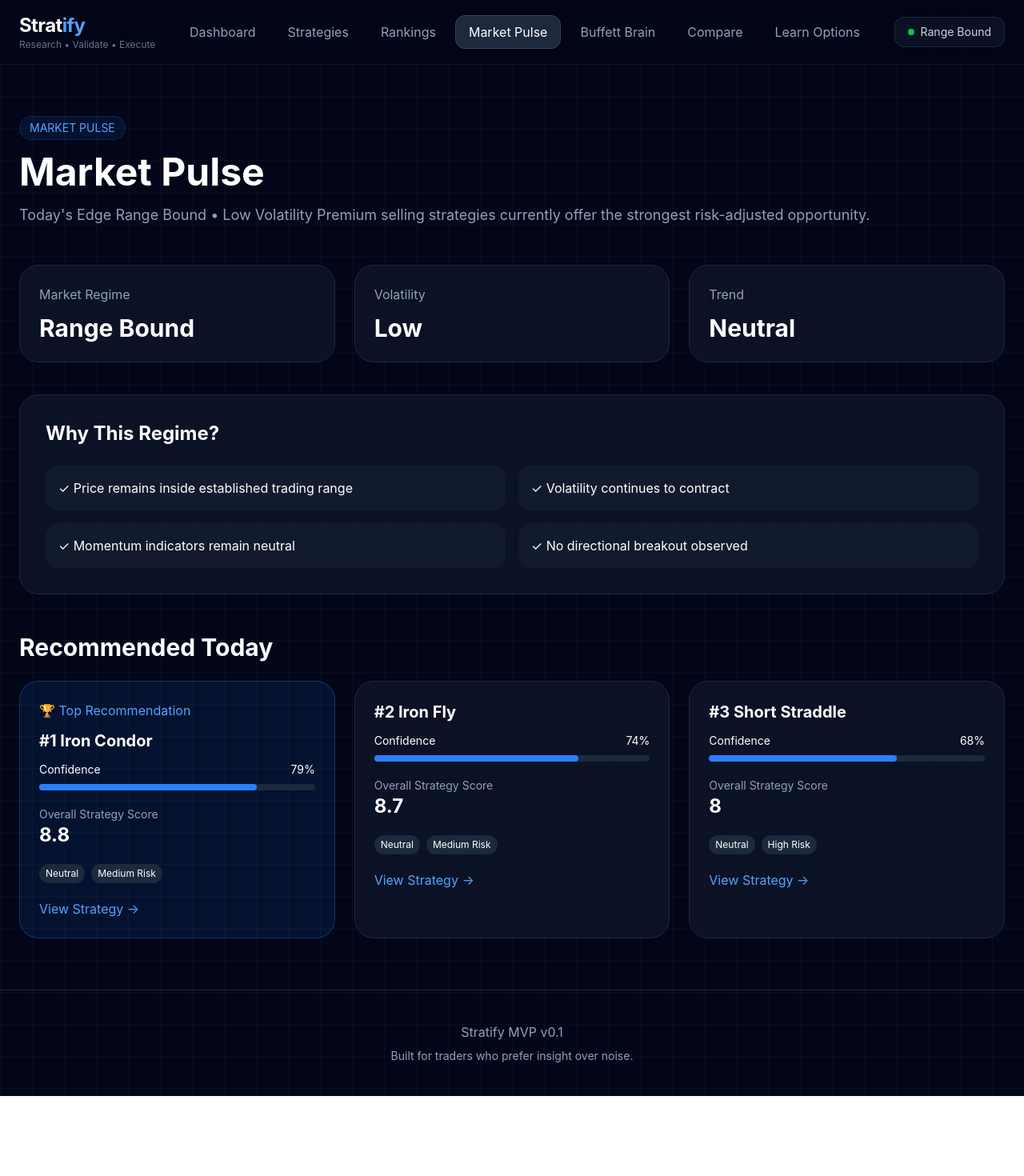
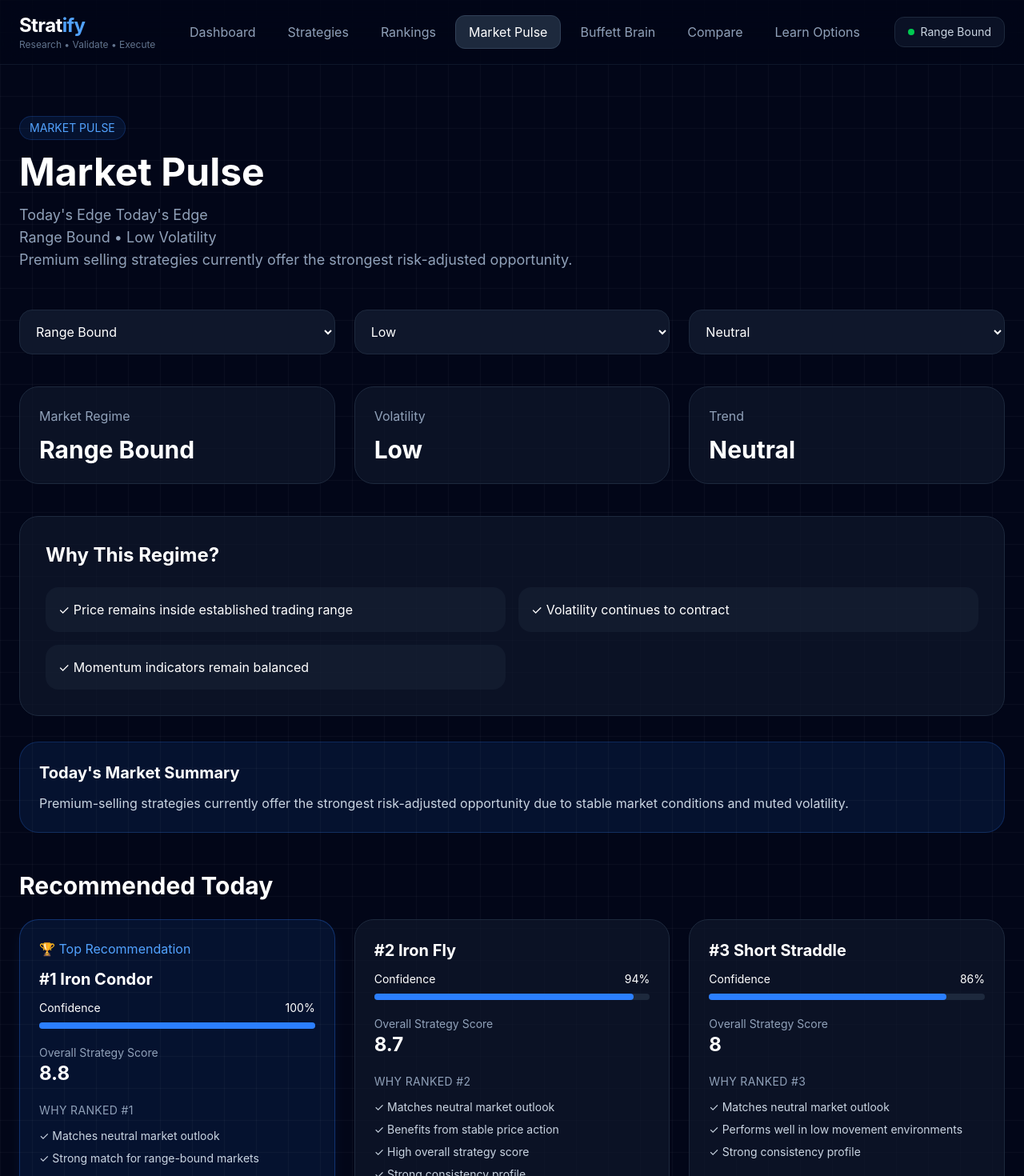
Before and after one commit to prajwaldhebe024-gif/stratify, a React (Vite) app: page /market-pulse in a window 1280 px wide. Shown: the top 1470 px of the page at 80% size. Before the commit the page ends 1370 px from the top, so only its background shows below. Built offline with nearby package versions, Linux system fonts and the light colour scheme.

Commit message:
MarketPulse V2 Completed

```diff
--- a/src/pages/MarketPulse.tsx
+++ b/src/pages/MarketPulse.tsx
@@ -2,14 +2,43 @@ import { marketPulse } from "../data/marketPulse";
 import ConfidenceBar from "../components/ConfidenceBar";
 import { Link } from "react-router-dom";
 import { getRecommendations } from "../utils/recommendationEngine";
+import { useState } from "react";
+import { generateMarketSummary } from "../utils/marketSummary";
+import { getRegimeReasons } from "../utils/regimeReasons";
+
 
 function MarketPulse() {
 
+    const [regime, setRegime] =
+    useState("Range Bound");
+
+    const [volatility, setVolatility] =
+    useState("Low");
+
+    const [trend, setTrend] =
+    useState("Neutral");
+
     const recommendations =
-        getRecommendations(
-        marketPulse.regime,
-        marketPulse.volatility,
-        marketPulse.trend
+    getRecommendations(
+        regime,
+        volatility,
+        trend
+    );
+
+    const maxScore = recommendations[0]?.finalScore ?? 1;
+
+    const regimeReasons =
+    getRegimeReasons(
+        regime,
+        volatility,
+        trend
+    );
+
+    const marketSummary =
+    generateMarketSummary(
+        regime,
+        volatility,
+        trend
     );
 
   return (
@@ -43,13 +72,76 @@ function MarketPulse() {
         <p className="text-slate-400 mt-4 text-lg">
             Today's Edge
 
-            Range Bound • Low Volatility
+            Today's Edge
+
+            <br/>
+            {regime}
+            {" • "}
+            {volatility}
+            {" Volatility"}
+            <br/>
 
             Premium selling strategies currently
             offer the strongest risk-adjusted opportunity.
         </p>
 
       </div>
+
+      <div className="grid md:grid-cols-3 gap-6 mb-10">
+
+        <select
+            value={regime}
+            onChange={(e) =>
+            setRegime(e.target.value)
+            }
+            className="
+            bg-slate-900
+            border
+            border-slate-800
+            rounded-2xl
+            p-4
+            "
+        >
+            <option>Range Bound</option>
+            <option>Trending</option>
+        </select>
+
+        <select
+            value={volatility}
+            onChange={(e) =>
+            setVolatility(e.target.value)
+            }
+            className="
+            bg-slate-900
+            border
+            border-slate-800
+            rounded-2xl
+            p-4
+            "
+        >
+            <option>Low</option>
+            <option>High</option>
+        </select>
+
+        <select
+            value={trend}
+            onChange={(e) =>
+            setTrend(e.target.value)
+            }
+            className="
+            bg-slate-900
+            border
+            border-slate-800
+            rounded-2xl
+            p-4
+            "
+        >
+            <option>Bullish</option>
+            <option>Bearish</option>
+            <option>Neutral</option>
+        </select>
+
+        </div>
 
       {/* Market Snapshot */}
 
@@ -71,7 +163,7 @@ function MarketPulse() {
           </h3>
 
           <p className="text-3xl font-bold mt-3">
-            Range Bound
+            {regime}
           </p>
         </div>
 
@@ -91,7 +183,7 @@ function MarketPulse() {
           </h3>
 
           <p className="text-3xl font-bold mt-3">
-            Low
+            {volatility}
           </p>
         </div>
 
@@ -111,7 +203,7 @@ function MarketPulse() {
           </h3>
 
           <p className="text-3xl font-bold mt-3">
-            Neutral
+            {trend}
           </p>
         </div>
 
@@ -136,7 +228,7 @@ function MarketPulse() {
 
         <div className="grid md:grid-cols-2 gap-4 mt-6">
 
-            {marketPulse.regimeReasons.map(
+            {regimeReasons.map(
             (reason) => (
                 <div
                 key={reason}
@@ -153,6 +245,29 @@ function MarketPulse() {
 
         </div>
         </div>
+
+        <div
+            className="
+                mt-8
+
+                bg-blue-500/10
+
+                border
+                border-blue-500/20
+
+                rounded-3xl
+
+                p-6
+            "
+            >
+            <h2 className="text-xl font-bold">
+                Today's Market Summary
+            </h2>
+
+            <p className="text-slate-300 mt-3">
+                {marketSummary}
+            </p>
+            </div>
 
       {/* Recommendations */}
 
@@ -176,7 +291,6 @@ function MarketPulse() {
                 className={`
                 p-6
                 rounded-3xl
-
                 border
 
                 transition-all
@@ -186,6 +300,8 @@ function MarketPulse() {
                     ? `
                         bg-blue-500/10
                         border-blue-500/30
+                        shadow-lg
+                        shadow-blue-500/10
                     `
                     : `
                         bg-slate-900/70
@@ -206,15 +322,14 @@ function MarketPulse() {
                 </h3>
 
                 <ConfidenceBar
-                value={Math.min(
-                    Math.round(
-                    recommendation.finalScore
-                    ),
+                value={Math.round(
+                (recommendation.finalScore /
+                    maxScore) *
                     100
                 )}
                 />
 
-                <div className="mt-5">
+               <div className="mt-5">
 
                 <p className="text-slate-400 text-sm">
                     Overall Strategy Score
@@ -223,6 +338,42 @@ function MarketPulse() {
                 <p className="text-2xl font-bold">
                     {strategy.score}
                 </p>
+
+                </div>
+
+                <div className="mt-5">
+
+                <p
+                    className="
+                    text-sm
+                    uppercase
+                    tracking-wide
+
+                    text-slate-400
+
+                    mb-3
+                    "
+                >
+                    Why Ranked #{index + 1}
+                </p>
+
+                <div className="space-y-2">
+
+                    {recommendation.rankingReasons.map(
+                    (reason) => (
+                        <div
+                        key={reason}
+                        className="
+                            text-sm
+                            text-slate-300
+                        "
+                        >
+                        ✓ {reason}
+                        </div>
+                    )
+                    )}
+
+                </div>
 
                 </div>
 
--- /dev/null
+++ b/src/utils/marketSummary.ts
@@ -0,0 +1,55 @@
+export function generateMarketSummary(
+  regime: string,
+  volatility: string,
+  trend: string
+) {
+
+  if (
+    regime === "Range Bound" &&
+    volatility === "Low"
+  ) {
+    return `
+        Premium-selling strategies currently
+        offer the strongest risk-adjusted
+        opportunity due to stable market
+        conditions and muted volatility.
+        `;
+  }
+
+  if (
+    trend === "Bullish"
+  ) {
+    return `
+        Bullish market conditions favor
+        directional strategies capable of
+        participating in upside momentum.
+        `;
+  }
+
+  if (
+    trend === "Bearish"
+  ) {
+    return `
+        Bearish conditions favor defensive
+        and downside-focused strategies with
+        defined risk characteristics.
+        `;
+  }
+
+  if (
+    volatility === "High"
+  ) {
+    return `
+        Elevated volatility creates
+        opportunities for volatility-based
+        strategies that benefit from large
+        price movements.
+        `;
+  }
+
+  return `
+    Current market conditions support a
+    balanced approach with emphasis on
+    risk management and adaptability.
+    `;
+}
--- a/src/utils/recommendationEngine.ts
+++ b/src/utils/recommendationEngine.ts
@@ -11,12 +11,18 @@ export function getRecommendations(
 
       let score = 0;
 
+      const rankingReasons: string[] = [];
+
       // Outlook Match
 
       if (
         strategy.marketOutlook === trend
       ) {
         score += 30;
+
+        rankingReasons.push(
+          `Matches ${trend.toLowerCase()} market outlook`
+        );
       }
 
       // Range Bound Logic
@@ -27,15 +33,33 @@ export function getRecommendations(
 
         if (
           strategy.name === "Iron Condor"
-        ) score += 40;
+        ) {
+          score += 40;
+
+          rankingReasons.push(
+            "Strong match for range-bound markets"
+          );
+        }
 
         if (
           strategy.name === "Iron Fly"
-        ) score += 35;
+        ) {
+          score += 35;
+
+          rankingReasons.push(
+            "Benefits from stable price action"
+          );
+        }
 
         if (
           strategy.name === "Short Straddle"
-        ) score += 30;
+        ) {
+          score += 30;
+
+          rankingReasons.push(
+            "Performs well in low movement environments"
+          );
+        }
       }
 
       // Bullish Logic
@@ -46,16 +70,34 @@ export function getRecommendations(
 
         if (
           strategy.name === "Bull Put Spread"
-        ) score += 40;
+        ) {
+          score += 40;
+
+          rankingReasons.push(
+            "High probability bullish income strategy"
+          );
+        }
 
         if (
           strategy.name === "Bull Call Spread"
-        ) score += 35;
+        ) {
+          score += 35;
+
+          rankingReasons.push(
+            "Defined-risk bullish strategy"
+          );
+        }
 
         if (
           strategy.name ===
           "Stratify Momentum Engine"
-        ) score += 30;
+        ) {
+          score += 30;
+
+          rankingReasons.push(
+            "Captures strong bullish momentum"
+          );
+        }
       }
 
       // Bearish Logic
@@ -66,11 +108,23 @@ export function getRecommendations(
 
         if (
           strategy.name === "Bear Put Spread"
-        ) score += 40;
+        ) {
+          score += 40;
+
+          rankingReasons.push(
+            "Defined-risk bearish strategy"
+          );
+        }
 
         if (
           strategy.name === "Bear Call Spread"
-        ) score += 35;
+        ) {
+          score += 35;
+
+          rankingReasons.push(
+            "Benefits from downside pressure"
+          );
+        }
       }
 
       // High Volatility
@@ -81,17 +135,53 @@ export function getRecommendations(
 
         if (
           strategy.name === "Long Straddle"
-        ) score += 30;
+        ) {
+          score += 30;
+
+          rankingReasons.push(
+            "Profits from volatility expansion"
+          );
+        }
 
         if (
           strategy.name ===
           "Long & Short Straddle"
-        ) score += 25;
+        ) {
+          score += 25;
+
+          rankingReasons.push(
+            "Suitable for large price swings"
+          );
+        }
 
         if (
           strategy.name ===
           "Call Ratio Spread"
-        ) score += 20;
+        ) {
+          score += 20;
+
+          rankingReasons.push(
+            "Flexible volatility strategy"
+          );
+        }
+      }
+
+      // Strategy quality
+
+      if (
+        strategy.score >= 8.5
+      ) {
+        rankingReasons.push(
+          "High overall strategy score"
+        );
+      }
+
+      if (
+        strategy.consistency >= 8
+      ) {
+        rankingReasons.push(
+          "Strong consistency profile"
+        );
       }
 
       score += strategy.score;
@@ -99,6 +189,7 @@ export function getRecommendations(
       return {
         strategy,
         finalScore: score,
+        rankingReasons,
       };
 
     })
--- /dev/null
+++ b/src/utils/regimeReasons.ts
@@ -0,0 +1,50 @@
+export function getRegimeReasons(
+  regime: string,
+  volatility: string,
+  trend: string
+) {
+
+  const reasons: string[] = [];
+
+  if (
+    regime === "Range Bound"
+  ) {
+    reasons.push(
+      "Price remains inside established trading range"
+    );
+  }
+
+  if (
+    volatility === "Low"
+  ) {
+    reasons.push(
+      "Volatility continues to contract"
+    );
+  }
+
+  if (
+    trend === "Neutral"
+  ) {
+    reasons.push(
+      "Momentum indicators remain balanced"
+    );
+  }
+
+  if (
+    trend === "Bullish"
+  ) {
+    reasons.push(
+      "Price action shows upward momentum"
+    );
+  }
+
+  if (
+    trend === "Bearish"
+  ) {
+    reasons.push(
+      "Price action favors downside continuation"
+    );
+  }
+
+  return reasons;
+}
```
